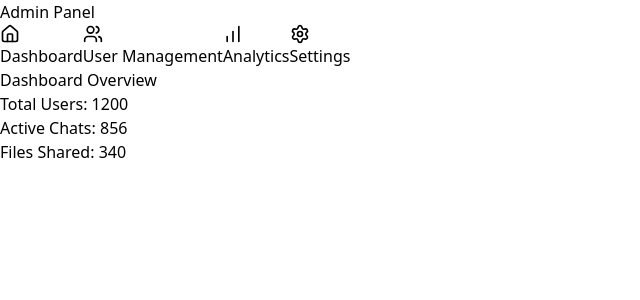
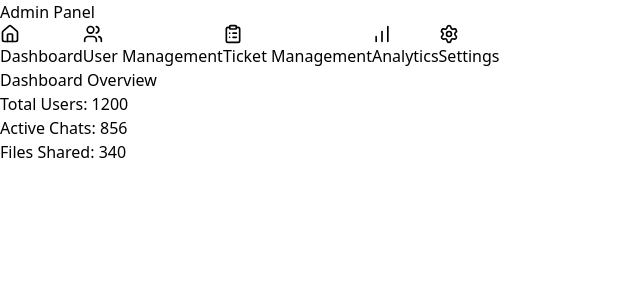
Before and after one commit to nngiabao/BeeApp-ChatApplication, a React (Vite) app in the folder frontend/: page /admin in a window 1280 px wide. Shown: the top 300 px of the page, without its empty margins (0-640 px from the left). Built offline with nearby package versions, Linux system fonts and the light colour scheme.

Commit message:
Update admin UI sidebar

```diff
--- a/frontend/src/components/admin/Sidebar.jsx
+++ b/frontend/src/components/admin/Sidebar.jsx
@@ -1,5 +1,6 @@
 import React from "react";
-import { Home, Users, Settings, BarChart } from "lucide-react";
+import { Home, Users, Settings, BarChart ,ClipboardList} from "lucide-react";
+
 
 export default function Sidebar({ setActivePage }) {
     return (
@@ -11,7 +12,7 @@ export default function Sidebar({ setActivePage }) {
                     onClick={() => setActivePage("dashboard")}
                     className="flex items-center space-x-3 text-gray-700 hover:text-blue-600"
                 >
-                    <Home size={20} />
+                    <Home size={20}/>
                     <span>Dashboard</span>
                 </button>
 
@@ -19,15 +20,22 @@ export default function Sidebar({ setActivePage }) {
                     onClick={() => setActivePage("users")}
                     className="flex items-center space-x-3 text-gray-700 hover:text-blue-600"
                 >
-                    <Users size={20} />
+                    <Users size={20}/>
                     <span>User Management</span>
                 </button>
-
+                {/* Ticket management */}
+                <button
+                    onClick={() => setActivePage("tickets")}
+                    className="flex items-center space-x-3 text-gray-700 hover:text-blue-600"
+                >
+                    <ClipboardList size={20}/> {/* import from lucide-react */}
+                    <span>Ticket Management</span>
+                </button>
                 <button
                     onClick={() => setActivePage("analytics")}
                     className="flex items-center space-x-3 text-gray-700 hover:text-blue-600"
                 >
-                    <BarChart size={20} />
+                    <BarChart size={20}/>
                     <span>Analytics</span>
                 </button>
 
@@ -35,7 +43,7 @@ export default function Sidebar({ setActivePage }) {
                     onClick={() => setActivePage("settings")}
                     className="flex items-center space-x-3 text-gray-700 hover:text-blue-600"
                 >
-                    <Settings size={20} />
+                    <Settings size={20}/>
                     <span>Settings</span>
                 </button>
             </nav>
```
